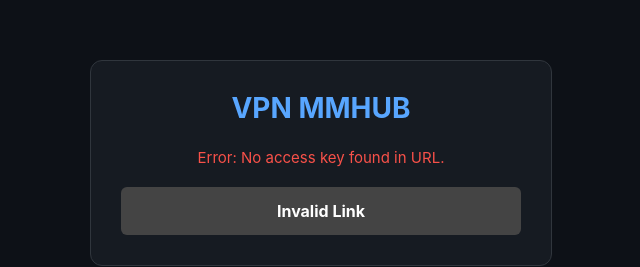
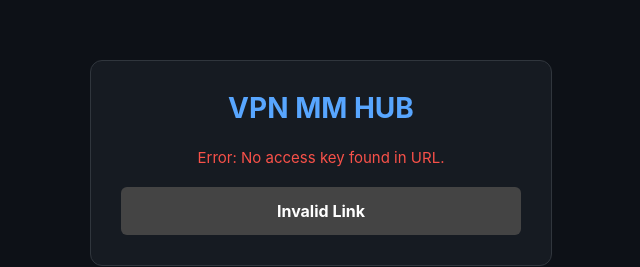
Before and after one commit to moe183650-ctrl/Outline, a plain HTML site: page index.html in a window 1280 px wide. Shown: the part 237-504 px from the top of the page, 319-959 px from the left. Drawn offline with Linux system fonts and the light colour scheme.

Commit message:
Update index.html

```diff
--- a/index.html
+++ b/index.html
@@ -3,7 +3,7 @@
 <head>
     <meta charset="UTF-8">
     <meta name="viewport" content="width=device-width, initial-scale=1.0">
-    <title>VPN MMHUB - Outline</title>
+    <title>VPN MM HUB - Outline</title>
     <style>
         body { background-color: #0d1117; color: white; font-family: -apple-system, sans-serif; display: flex; justify-content: center; align-items: center; height: 100vh; margin: 0; }
         .card { background: #161b22; padding: 30px; border-radius: 12px; text-align: center; border: 1px solid #30363d; width: 80%; max-width: 400px; }
@@ -16,7 +16,7 @@
 </head>
 <body>
     <div class="card">
-        <h2>VPN MMHUB</h2>
+        <h2>VPN MM HUB</h2>
         <p id="status-text">Detecting your access key...</p>
 
         <a href="#" id="outline-link" class="btn disabled">
```
